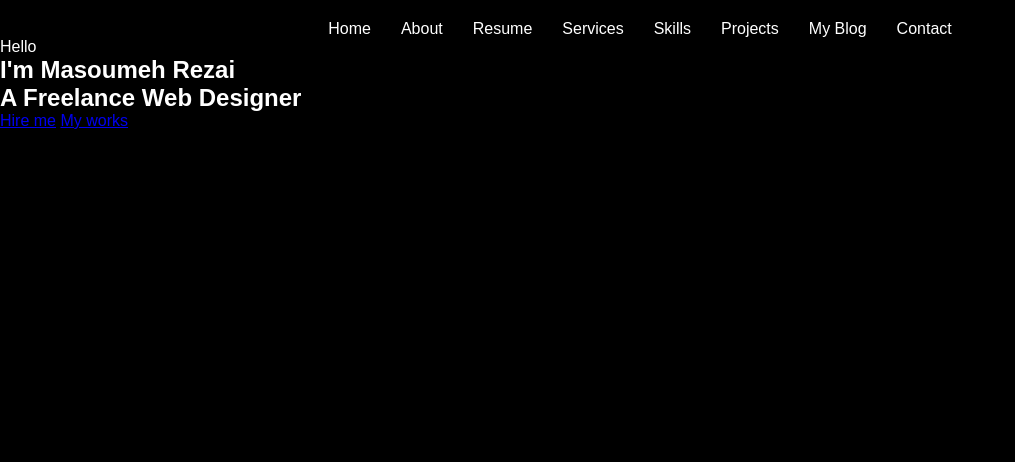
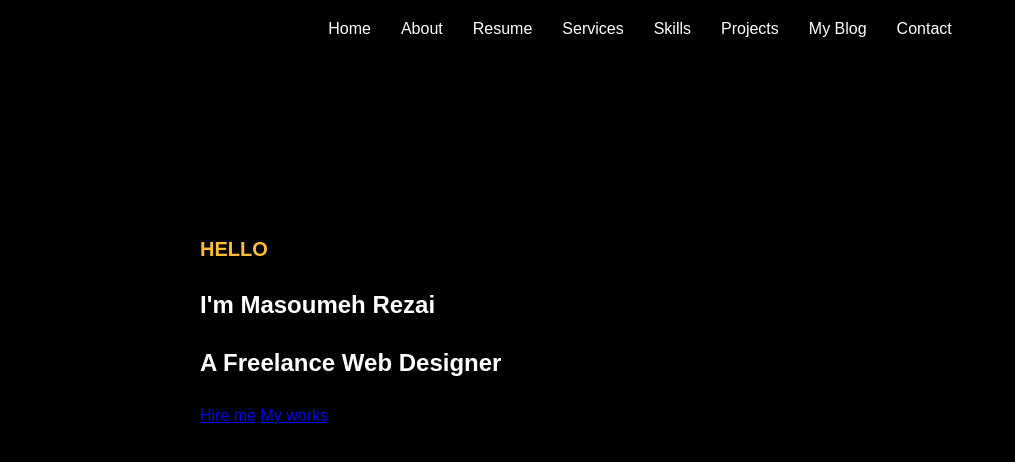
Before and after one commit to MahsumaRezai/pronew, a plain HTML site: page start.html in a window 1280 px wide. Shown: the whole page, without its empty margins (0-1015 px from the left). Drawn offline with Linux system fonts and the light colour scheme.

Commit message:
work one into section

```diff
--- a/css/main.css
+++ b/css/main.css
@@ -34,6 +34,29 @@ ul li a {
     text-decoration: none;
     color:  white
 }
+.section-introduct {
+    display: flex;
+    flex-direction: column;
+    justify-content: flex-start;
+    align-items: flex-start;
+    gap: 30px;
+    padding-top: 200px;
+    padding-left: 200px;
+}
 .introduce-head {
-    color: white
+    color: white;
+    display: flex;
+    flex-direction: column;
+    justify-content: flex-start;
+    align-items: flex-start;
+    gap: 30px;
 }
+.start-text {
+    color: #ffbd39;
+    text-transform: uppercase;
+    font-weight: bold;
+    font-size: 20px
+}
+.name-start {
+
+}
--- a/start.html
+++ b/start.html
@@ -28,10 +28,10 @@
         </div>
         <!--end head section-->
         <!--introduce-->
-        <section>
+        <section class="section-introduct">
             <div class="introduce-head">
-                <p>Hello</p>
-                <h1 class="">I'm <span>Masoumeh Rezai</span></h1>
+                <p class="start-text">Hello</p>
+                <h1 class="name-start">I'm <span>Masoumeh Rezai</span></h1>
                 <h2 class="mb-4">A Freelance Web Designer</h2>
                 <p><a href="#" class="btn btn-primary py-3 px-4">Hire me</a> <a href="#" class="btn btn-white btn-outline-white py-3 px-4">My
                         works</a></p>
```
